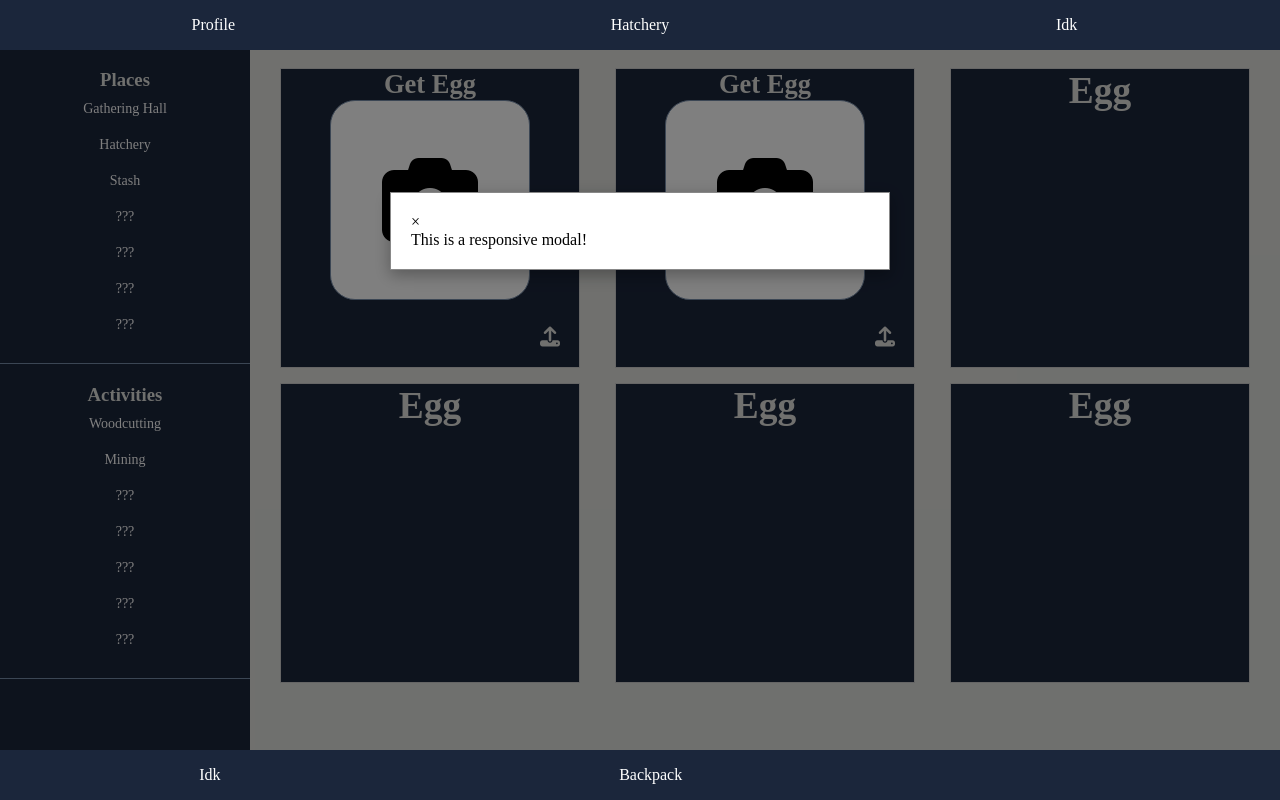
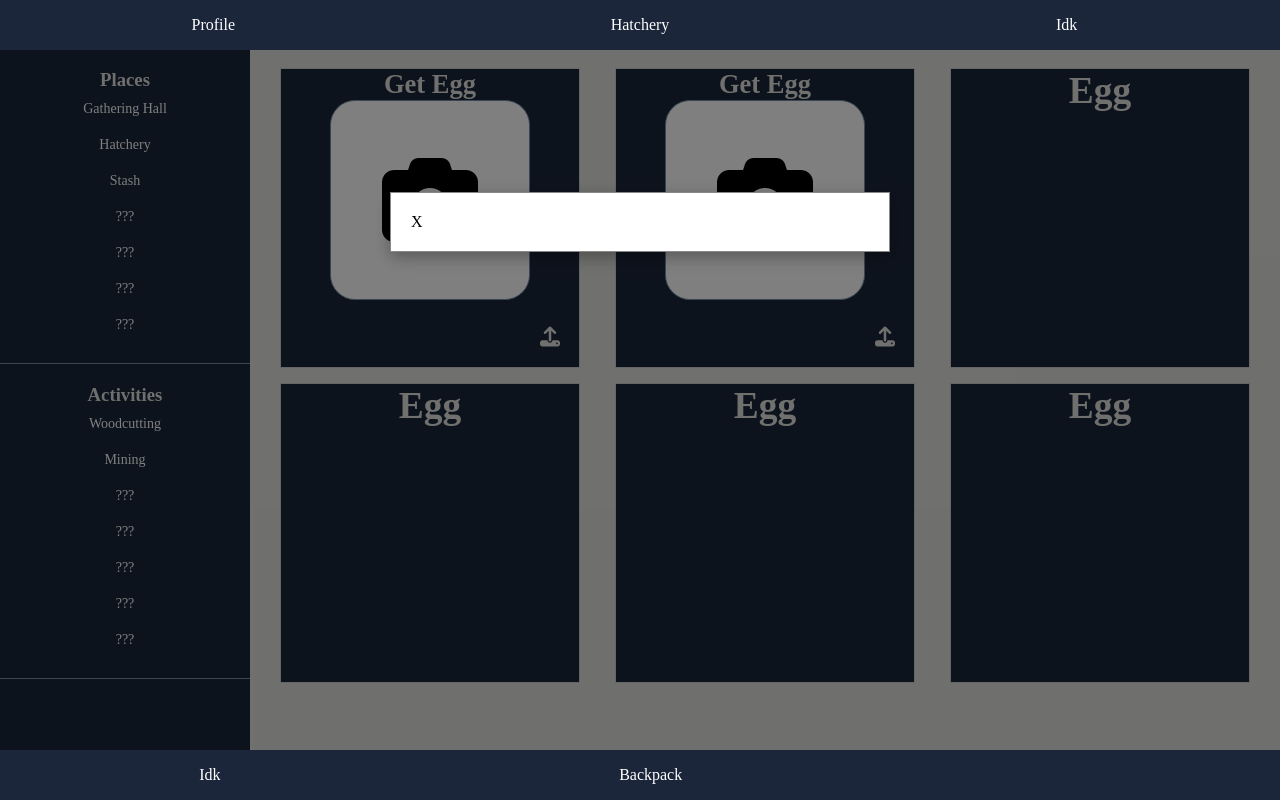
Before and after one commit to tbstmn/12, a plain HTML site: page index.html in a window 1280 px wide. Both pictures are taken after a click on the icon 430 px from the left and 200 px from the top of the page. Drawn offline with Linux system fonts and the light colour scheme.

Commit message:
Update index.html

```diff
--- a/index.html
+++ b/index.html
@@ -95,8 +95,8 @@
         <div id="scanner"></div>
 
      </div>
-            <span class="close">&times;</span>
-            <p>This is a responsive modal!</p>
+            <span class="close">X</span>
+
         </div>
     </div>
 
```
